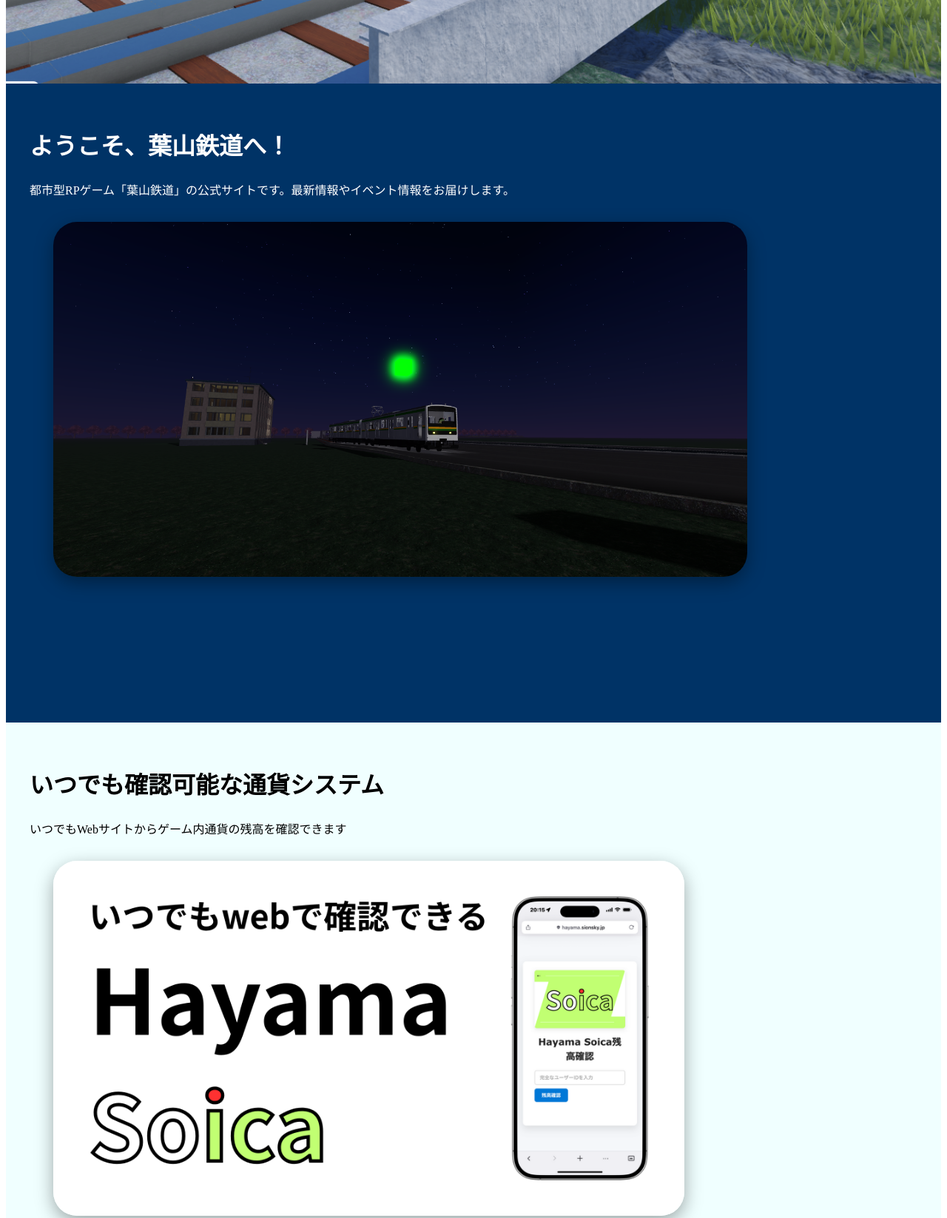
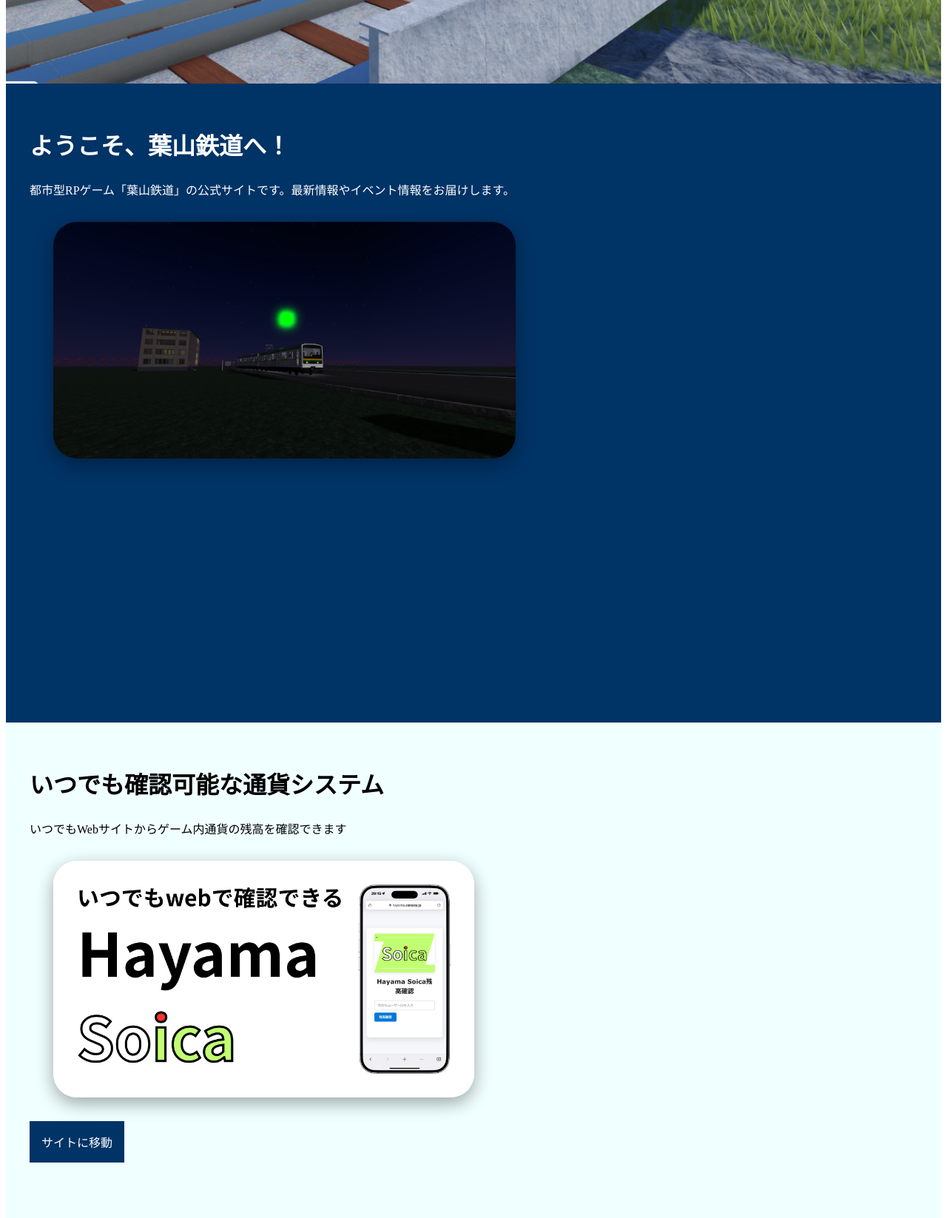
Before and after one commit to sionsorasky/hayama-railway, a plain HTML site: page index.html in a window 1280 px wide. Shown: the part 695-2342 px from the top of the page at 74% size. Drawn offline with Linux system fonts and the light colour scheme; a web font is replaced by a local one.

Commit message:
Update style.css
yay

```diff
--- a/css/style.css
+++ b/css/style.css
@@ -75,7 +75,7 @@ nav {
 .content img {
   display: block;
   margin: 0 auto;
-  height: 60vh; /* 必要なら調整 */
+  height: 40vh; /* 必要なら調整 */
   max-width: 100%;
   margin: 2rem;
   box-shadow: 0 8px 24px rgba(0, 0, 0, 0.35);border-radius: 2rem;
@@ -85,7 +85,7 @@ nav {
 .soica-img {
   display: block;
   margin: 0 auto;
-  height: 60vh; /* 必要なら調整 */
+  height: 40vh; /* 必要なら調整 */
   max-width: 100%;
   margin: 2rem;
   box-shadow: 0 8px 24px rgba(0, 0, 0, 0.35);border-radius: 2rem;
```
